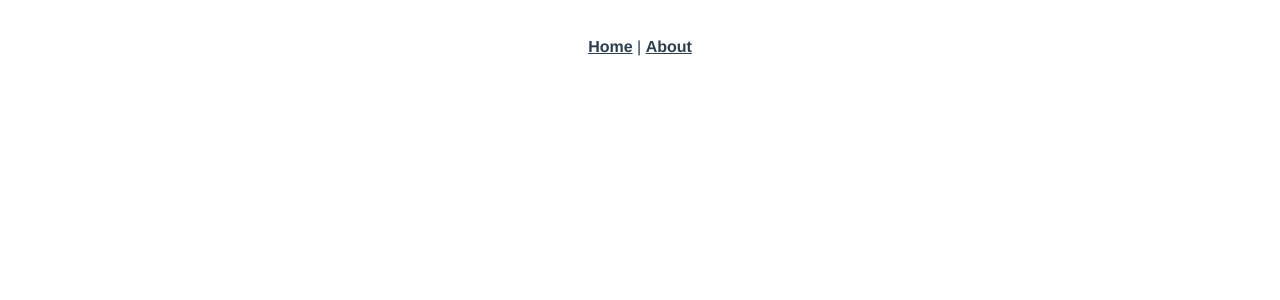
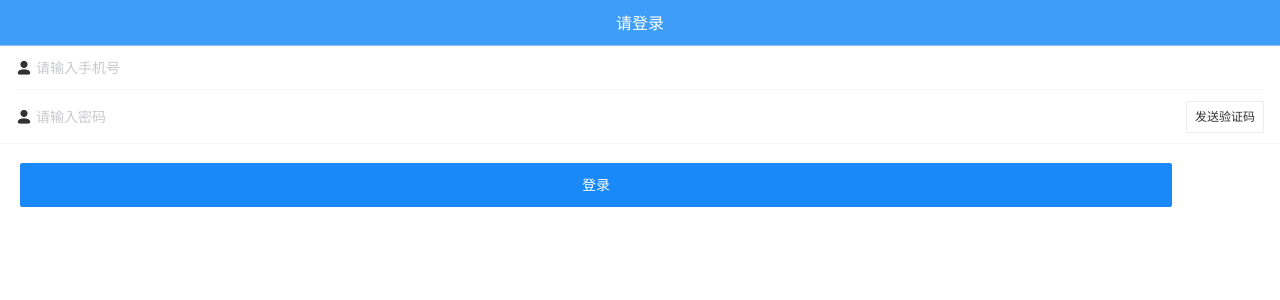
Before and after one commit to Supermangitsun/top-mobile, a Vue app: page /#/login in a window 1280 px wide. Shown: the top 300 px of the page. Built offline with nearby package versions, Linux system fonts and the light colour scheme.

Commit message:
login端静态页面搭建完成

```diff
--- a/package.json
+++ b/package.json
@@ -3,12 +3,13 @@
   "version": "0.1.0",
   "private": true,
   "scripts": {
-    "serve": "vue-cli-service serve",
+    "serve": "vue-cli-service serve --open",
     "build": "vue-cli-service build",
     "lint": "vue-cli-service lint"
   },
   "dependencies": {
     "core-js": "^2.6.5",
+    "vant": "^2.1.8",
     "vue": "^2.6.10",
     "vue-router": "^3.0.3",
     "vuex": "^3.0.1"
--- a/src/App.vue
+++ b/src/App.vue
@@ -1,29 +1,12 @@
 <template>
   <div id="app">
-    <div id="nav">
-      <router-link to="/">Home</router-link> |
-      <router-link to="/about">About</router-link>
-    </div>
     <router-view/>
   </div>
 </template>
+<script>
+export default {
+}
+</script>
 
 <style lang="less">
-#app {
-  font-family: 'Avenir', Helvetica, Arial, sans-serif;
-  -webkit-font-smoothing: antialiased;
-  -moz-osx-font-smoothing: grayscale;
-  text-align: center;
-  color: #2c3e50;
-}
-#nav {
-  padding: 30px;
-  a {
-    font-weight: bold;
-    color: #2c3e50;
-    &.router-link-exact-active {
-      color: #42b983;
-    }
-  }
-}
 </style>
--- a/src/components/HelloWorld.vue
+++ /dev/null
@@ -1,58 +0,0 @@
-<template>
-  <div class="hello">
-    <h1>{{ msg }}</h1>
-    <p>
-      For a guide and recipes on how to configure / customize this project,<br>
-      check out the
-      <a href="https://cli.vuejs.org" target="_blank" rel="noopener">vue-cli documentation</a>.
-    </p>
-    <h3>Installed CLI Plugins</h3>
-    <ul>
-      <li><a href="https://github.com/vuejs/vue-cli/tree/dev/packages/%40vue/cli-plugin-babel" target="_blank" rel="noopener">babel</a></li>
-      <li><a href="https://github.com/vuejs/vue-cli/tree/dev/packages/%40vue/cli-plugin-eslint" target="_blank" rel="noopener">eslint</a></li>
-    </ul>
-    <h3>Essential Links</h3>
-    <ul>
-      <li><a href="https://vuejs.org" target="_blank" rel="noopener">Core Docs</a></li>
-      <li><a href="https://forum.vuejs.org" target="_blank" rel="noopener">Forum</a></li>
-      <li><a href="https://chat.vuejs.org" target="_blank" rel="noopener">Community Chat</a></li>
-      <li><a href="https://twitter.com/vuejs" target="_blank" rel="noopener">Twitter</a></li>
-      <li><a href="https://news.vuejs.org" target="_blank" rel="noopener">News</a></li>
-    </ul>
-    <h3>Ecosystem</h3>
-    <ul>
-      <li><a href="https://router.vuejs.org" target="_blank" rel="noopener">vue-router</a></li>
-      <li><a href="https://vuex.vuejs.org" target="_blank" rel="noopener">vuex</a></li>
-      <li><a href="https://github.com/vuejs/vue-devtools#vue-devtools" target="_blank" rel="noopener">vue-devtools</a></li>
-      <li><a href="https://vue-loader.vuejs.org" target="_blank" rel="noopener">vue-loader</a></li>
-      <li><a href="https://github.com/vuejs/awesome-vue" target="_blank" rel="noopener">awesome-vue</a></li>
-    </ul>
-  </div>
-</template>
-
-<script>
-export default {
-  name: 'HelloWorld',
-  props: {
-    msg: String
-  }
-}
-</script>
-
-<!-- Add "scoped" attribute to limit CSS to this component only -->
-<style scoped lang="less">
-h3 {
-  margin: 40px 0 0;
-}
-ul {
-  list-style-type: none;
-  padding: 0;
-}
-li {
-  display: inline-block;
-  margin: 0 10px;
-}
-a {
-  color: #42b983;
-}
-</style>
--- a/src/router.js
+++ b/src/router/index.js
@@ -1,23 +1,18 @@
 import Vue from 'vue'
 import Router from 'vue-router'
-import Home from './views/Home.vue'
 
 Vue.use(Router)
 
 export default new Router({
   routes: [
+    // 按需导入
     {
-      path: '/',
-      name: 'home',
-      component: Home
-    },
-    {
-      path: '/about',
-      name: 'about',
+      path: '/login',
+      name: 'login',
       // route level code-splitting
       // this generates a separate chunk (about.[hash].js) for this route
       // which is lazy-loaded when the route is visited.
-      component: () => import(/* webpackChunkName: "about" */ './views/About.vue')
+      component: () => import(/* webpackChunkName: "about" */ '../views/login.vue')
     }
   ]
 })
--- a/src/store.js
+++ b/src/store/index.js
@@ -1,6 +1,5 @@
 import Vue from 'vue'
 import Vuex from 'vuex'
-
 Vue.use(Vuex)
 
 export default new Vuex.Store({
--- /dev/null
+++ b/src/styles/index.css
@@ -0,0 +1,14 @@
+.van-nav-bar {
+  background-color: #3e9df8;
+}
+.van-nav-bar .van-nav-bar__title {
+  color: #fff;
+}
+.van-cell {
+  display: flex;
+  align-items: center;
+}
+.login .login_a {
+  width: 90%;
+  margin: 20px;
+}
--- /dev/null
+++ b/src/styles/index.less
@@ -0,0 +1,16 @@
+.van-nav-bar{
+    background-color:  #3e9df8;
+    .van-nav-bar__title{
+        color: #fff;
+    }
+}
+.van-cell{
+    display: flex;
+    align-items: center;
+}
+.login{
+    .login_a{
+        width: 90%;
+        margin: 20px;
+    }
+}
--- a/src/views/About.vue
+++ /dev/null
@@ -1,5 +0,0 @@
-<template>
-  <div class="about">
-    <h1>This is an about page</h1>
-  </div>
-</template>
--- a/src/views/Home.vue
+++ /dev/null
@@ -1,18 +0,0 @@
-<template>
-  <div class="home">
-    <img alt="Vue logo" src="../assets/logo.png">
-    <HelloWorld msg="Welcome to Your Vue.js App"/>
-  </div>
-</template>
-
-<script>
-// @ is an alias to /src
-import HelloWorld from '@/components/HelloWorld.vue'
-
-export default {
-  name: 'home',
-  components: {
-    HelloWorld
-  }
-}
-</script>
--- /dev/null
+++ b/src/views/login.vue
@@ -0,0 +1,24 @@
+<template>
+  <div>
+    <!-- 导航头 -->
+    <van-nav-bar title="请登录" />
+    <!-- 输入框 -->
+    <van-cell-group>
+      <van-field v-model="value"  left-icon="contact" placeholder="请输入手机号" />
+      <van-field v-model="value"  left-icon="contact" placeholder="请输入密码">
+           <van-button slot="button" type="default" size='small'>发送验证码</van-button>
+     </van-field>
+    </van-cell-group>
+    <!-- 登录按钮 -->
+    <div class="login">
+        <van-button class="login_a" type="info">登录</van-button>
+    </div>
+  </div>
+</template>
+
+<script>
+export default {}
+</script>
+
+<style>
+</style>
```
Also changed, not shown: src/main.js (+6 -3 lines), src/utils/request.js (added, +7 -0 lines), 1 other file (tests, documents, lock files or other folders).
